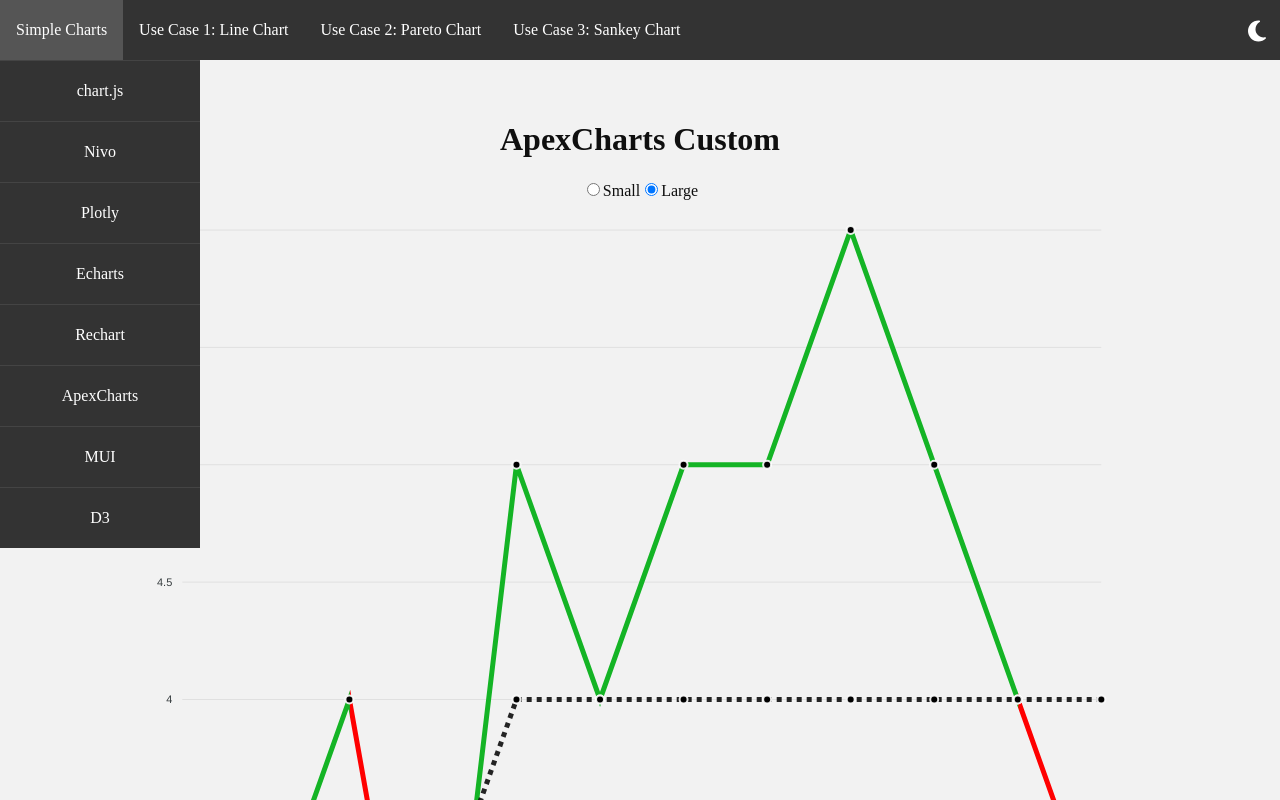
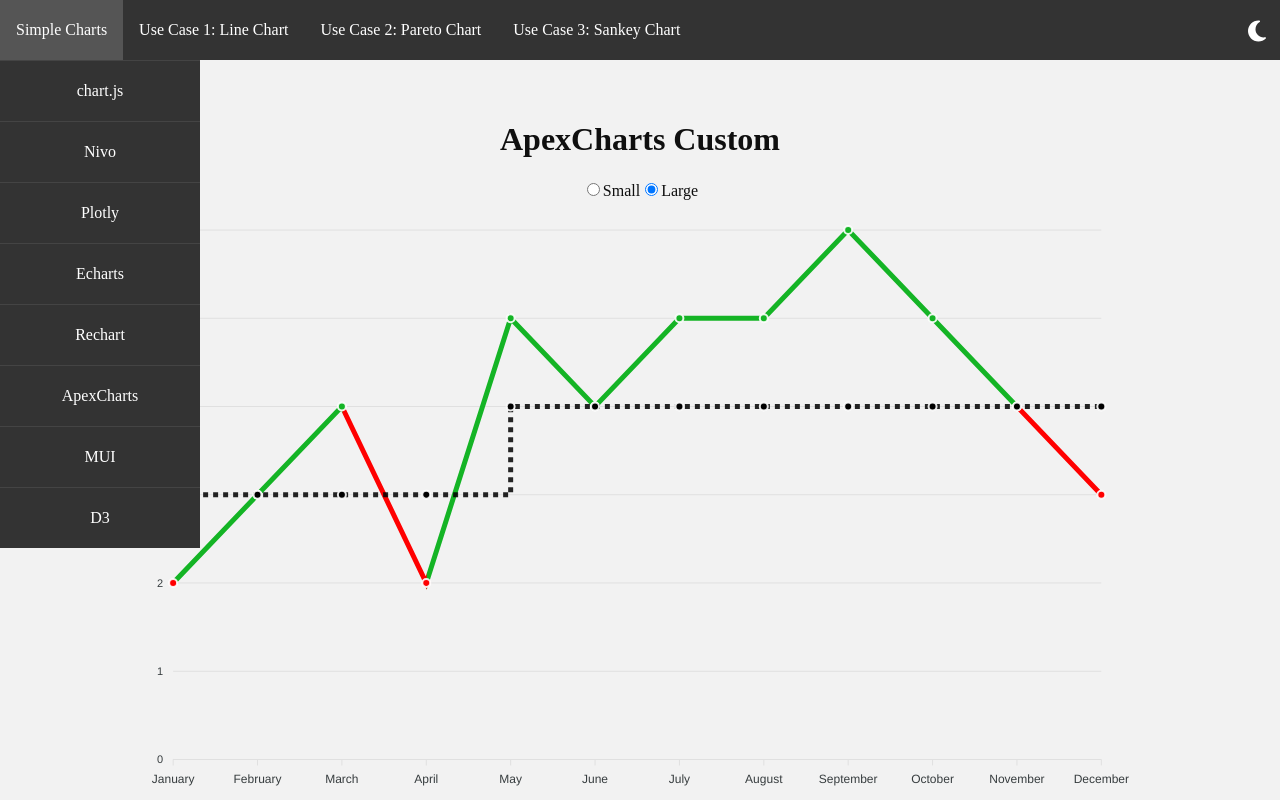
Before and after one commit to Deaniebean/data-viz-libraries, a React (Vite) app: page /apexcharts/line-chart-custom-2 in a window 1280 px wide. Shown: the top 800 px of the page. Built offline with nearby package versions, Linux system fonts and the light colour scheme; what chartjs-chart-sankey, chartjs-plugin-datalabels would draw is missing.

Commit message:
good progress

```diff
--- a/src/App.tsx
+++ b/src/App.tsx
@@ -10,8 +10,6 @@ import { Rechart } from "./charts/basicCharts/Rechart";
 import { ApexCharts } from "./charts/basicCharts/ApexCharts";
 import { D3 } from "./charts/basicCharts/D3";
 import { Chartjs } from "./charts/basicCharts/Chartjs";
-import { RechartCustom } from "./charts/customLineChart/RechartCustom";
-import { ChartjsCustom } from "./charts/customLineChart/Chartjs";
 import { ApexChartsCustom2 } from "./charts/customLineChart/ApexChartsCustom2";
 import { EchartsLineChart } from "./charts/customLineChart/EchartsLineChart";
 import { ApexPareto } from "./charts/paretoChart/ApexPareto";
@@ -22,6 +20,7 @@ import { EchartsSankey } from "./charts/sankeyChart/EchartsSankey";
 import { ApexSankeyChart } from "./charts/sankeyChart/ApexSankey";
 import { EchartsSankey2 } from "./charts/sankeyChart/sankeyforPareto/EchartsSankey2";
 import { EchartsSankey3 } from "./charts/sankeyChart/EchartsSankey3";
+import { ChartjsCustom } from "./charts/customLineChart/ChartjsCustom";
 
 function App() {
   return (
@@ -40,10 +39,6 @@ function App() {
           <Route path="/Plotly/line-chart" element={<PlotlyChart />} />
           <Route path="/rechart/line-chart" element={<Rechart />} />
           <Route path="/d3/line-chart" element={<D3 />} />
-          <Route
-            path="/rechart/line-chart-custom"
-            element={<RechartCustom />}
-          />
           <Route path="/apexcharts/line-chart" element={<ApexCharts />} />
           <Route
             path="/apexcharts/line-chart-custom"
--- a/src/Navbar.tsx
+++ b/src/Navbar.tsx
@@ -116,10 +116,6 @@ export const Navbar = () => {
               <li>
                 <NavLink to="/echarts/line-chart-custom">Echarts</NavLink>
               </li>
-              <li>
-                <NavLink to="/rechart/line-chart-custom">Recharts</NavLink>
-              </li>
-
             </ul>
           </li>
           <li className="title">
--- a/src/charts/customLineChart/ApexChartsCustom.tsx
+++ b/src/charts/customLineChart/ApexChartsCustom.tsx
@@ -61,8 +61,6 @@ export const ApexChartsCustom = () => {
         type="line"
         options={chartOptions}
         series={series}
-        width="100%"
-        height="100%"
       />
     </ChartWrapper>
   );
--- a/src/charts/customLineChart/ApexChartsCustom2.tsx
+++ b/src/charts/customLineChart/ApexChartsCustom2.tsx
@@ -13,15 +13,26 @@ export const ApexChartsCustom2 = () => {
   const allMonths: string[] = chartData.map((data) => data.month);
   console.log("All months:", allMonths);
 
-  // Create a series where each point fills non-active values with null
+  // Create a series where each point includes fillColor for markers
   const series = [
     {
       name: "Actual",
-      data: chartData.map((data) => data.actual),
+      data: chartData.map((data) => ({
+        x: data.month,
+        y: data.actual,
+        fillColor: data.actual >= data.target ? "#14b425" : "#ff0000",
+      })),
     },
     {
       name: "Target",
-      data: chartData.map((data) => data.target),
+      data: chartData.map((data) => ({
+        x: data.month,
+        y: data.target,
+      })),
+      type: "line",
+      stroke: {
+        curve: "stepline",
+      },
     },
   ];
 
@@ -56,8 +67,8 @@ export const ApexChartsCustom2 = () => {
         enabled: false,
       },
       toolbar: {
-        show: false
-      }
+        show: false,
+      },
     },
     fill: {
       type: ["gradient", "solid"],
@@ -78,6 +89,7 @@ export const ApexChartsCustom2 = () => {
       },
     },
     stroke: {
+      curve: ["straight", "stepline"],
       dashArray: [0, 5],
     },
     xaxis: {
@@ -91,6 +103,7 @@ export const ApexChartsCustom2 = () => {
     },
     markers: {
       size: 4,
+      colors: undefined, // Use fillColor from data points
     },
   };
 
@@ -98,13 +111,7 @@ export const ApexChartsCustom2 = () => {
 
   return (
     <ChartWrapper title="ApexCharts Custom">
-      <Chart
-        type="line"
-        options={chartOptions}
-        series={series}
-        width="100%"
-        height="100%"
-      />
+      <Chart type="line" options={chartOptions} series={series} />
     </ChartWrapper>
   );
 };
--- a/src/charts/customLineChart/Chartjs.tsx
+++ /dev/null
@@ -1,95 +0,0 @@
-import { Line } from "react-chartjs-2";
-import {
-  Chart as ChartJS,
-  CategoryScale,
-  LinearScale,
-  PointElement,
-  LineElement,
-  Title,
-  Tooltip,
-  Legend,
-  ScriptableContext
-} from "chart.js";
-import { useState, useRef, useEffect } from "react";
-import { ChartWrapper } from "../../common/chartWrapper";
-import { Data } from "../../utils/DataLineChart";
-
-ChartJS.register(CategoryScale, LinearScale, PointElement, LineElement, Title, Tooltip, Legend);
-
-export const ChartjsCustom = () => {
-  const [chartData] = useState(Data);
-  const chartRef = useRef<ChartJS<"line"> | null>(null);
-
-  useEffect(() => {
-    return () => {
-      if (chartRef.current) {
-        chartRef.current.destroy();
-        chartRef.current = null;
-      }
-    };
-  }, []);
-
-  const createGradient = (
-    ctx: CanvasRenderingContext2D,
-    chartArea: { top: number; bottom: number },
-    yThreshold: number
-  ) => {
-    const { top, bottom } = chartArea;
-    const gradient = ctx.createLinearGradient(0, top, 0, bottom);
-
-    const offset = (1 / bottom) * yThreshold;
-
-    gradient.addColorStop(0, "rgb(20, 180, 37)"); // Green
-    gradient.addColorStop(offset, "rgb(20, 180, 37)");
-    gradient.addColorStop(offset, "rgb(255, 0, 0)"); // Red
-    gradient.addColorStop(1, "rgb(255, 0, 0)");
-
-    return gradient;
-  };
-
-  const data = {
-    labels: chartData.map((data) => data.month),
-    datasets: [
-      {
-        label: "Target",
-        data: chartData.map((data) => data.target),
-        borderColor: "rgba(0,0,0,1)",
-        borderWidth: 2,
-        borderDash: [5, 5],
-        pointRadius: 0,
-      },
-      {
-        label: "Actual",
-        data: chartData.map((data) => data.actual),
-        borderWidth: 2,
-        pointRadius: 5,
-        pointBackgroundColor: chartData.map((data) =>
-          data.actual >= data.target ? "rgb(20, 180, 37)" : "rgb(255, 0, 0)"
-        ),
-        borderColor: (ctx: ScriptableContext<"line">) => {
-          if (!ctx.chart || !ctx.chart.chartArea) return "black"; // Fallback color
-
-          const { chartArea, scales } = ctx.chart;
-          const yThreshold = scales["y"].getPixelForValue(chartData[0].target);
-
-          return createGradient(ctx.chart.ctx, chartArea, yThreshold);
-        },
-      },
-    ],
-  };
-
-  const options = {
-    responsive: true,
-    plugins: {
-      legend: {
-        position: "top" as const,
-      },
-    },
-  };
-
-  return (
-    <ChartWrapper title="Chart.js Gradient Color Switch">
-      <Line ref={chartRef} data={data} options={options} />
-    </ChartWrapper>
-  );
-};
--- /dev/null
+++ b/src/charts/customLineChart/ChartjsCustom.tsx
@@ -0,0 +1,86 @@
+import { Line } from "react-chartjs-2";
+import {
+  Chart as ChartJS,
+  CategoryScale,
+  LinearScale,
+  PointElement,
+  LineElement,
+  Title,
+  Tooltip,
+  Legend,
+  ChartOptions,
+} from "chart.js";
+import { ChartWrapper } from "../../common/chartWrapper";
+import { useEffect, useRef, useState } from "react";
+import { Data } from "../../utils/DataLineChart";
+
+ChartJS.register(CategoryScale, LinearScale, PointElement, LineElement, Title, Tooltip, Legend);
+
+export const ChartjsCustom = () => {
+
+  const [chartData] = useState(Data);
+   const chartRef = useRef<ChartJS<"line"> | null>(null);
+
+    useEffect(() => {
+      return () => {
+        if (chartRef.current) {
+          chartRef.current.destroy();
+          chartRef.current = null;
+        }
+      };
+    }, []);
+
+  const data = {
+    labels: chartData.map((data) => data.month),
+    datasets: [
+      {
+        label: "Value",
+        data: chartData.map((data) => data.actual),
+        borderWidth: 2,
+        pointRadius: 5,
+        pointBackgroundColor: chartData.map((data) =>
+            data.actual >= data.target ? "rgb(20, 180, 37)" : "rgb(255, 0, 0)"
+          ),
+        segment: {
+          borderColor: (ctx) => {
+            const index = ctx.p1DataIndex;
+            return chartData[index].actual >= chartData[index].target
+              ? "rgb(20, 180, 37)"
+              : "rgb(255, 0, 0)";
+          },
+        },
+      },
+      {
+        label: "Threshold",
+        data: chartData.map((data) => data.target),
+        borderWidth: 2,
+        borderColor: "rgba(0, 0, 0, 0.7)",
+        borderDash: [5, 5],
+        pointRadius: 0,
+        stepped:true,
+      },
+    ],
+  };
+
+  const options: ChartOptions<"line"> = {
+    responsive: true,
+    plugins: {
+      legend: {
+        position: "top",
+      },
+    },
+    scales: {
+      x: {
+        grid: {
+          display: false,
+        },
+      },
+    },
+  };
+
+  return (
+    <ChartWrapper title="Chart.js">
+      <Line data={data} options={options} />
+    </ChartWrapper>
+  );
+};
--- a/src/charts/customLineChart/EchartsLineChart.tsx
+++ b/src/charts/customLineChart/EchartsLineChart.tsx
@@ -34,6 +34,11 @@ export const EchartsLineChart = () => {
       type: "value",
       axisLine: { show: true },
     },
+    legend: {
+      orient: "horizontal",
+      left: "center",
+      top: "top",
+    },
     series: [
       {
         name: "Actual",
@@ -49,20 +54,34 @@ export const EchartsLineChart = () => {
             y2: 0,
             colorStops: colorStops.flatMap((stop) => [
               { offset: stop?.offset, color: stop?.color },
-              { offset: stop?.offset , color: stop?.nextColor },
+              { offset: stop?.offset, color: stop?.nextColor },
             ]),
             global: false,
           },
         },
+        itemStyle: {
+          color: (params) => {
+            const index = params.dataIndex;
+            return chartData[index].actual >= chartData[index].target
+              ? "#14b425"
+              : "#ff0000";
+          },
+        },
+        symbol: "circle",
+        symbolSize: 8,
       },
       {
         name: "Target",
         data: chartData.map((data) => data.target),
         type: "line",
+        step: "end",
         lineStyle: {
           width: 3,
           color: "black",
           type: "dashed",
+        },
+        itemStyle: {
+          color: "black",
         },
       },
     ],
--- a/src/charts/customLineChart/RechartCustom.tsx
+++ b/src/charts/customLineChart/RechartCustom.tsx
@@ -32,10 +32,9 @@ export const RechartCustom = () => {
 
   return (
     <ChartWrapper title="Recharts Custom">
-      <ResponsiveContainer width="100%" height="100%">
+      <ResponsiveContainer>
         <LineChart
           data={chartData}
-          margin={{ top: 5, right: 20, bottom: 5, left: 0 }}
         >
           <defs>
             <linearGradient id="gradient" x1="0" y1="0" x2="100%" y2="0">
--- a/src/charts/paretoChart/EchartsPareto.tsx
+++ b/src/charts/paretoChart/EchartsPareto.tsx
@@ -69,8 +69,8 @@ export const EchartsPareto = () => {
         label: {
           show: true,
           position: 'top',
-          formatter: '{c}', // '{c}' represents the data value
-          color: '#000000', // Customize the label color if needed
+          formatter: '{c}',
+          color: '#000000',
         },
         markLine: {
           symbol: 'none',
```
